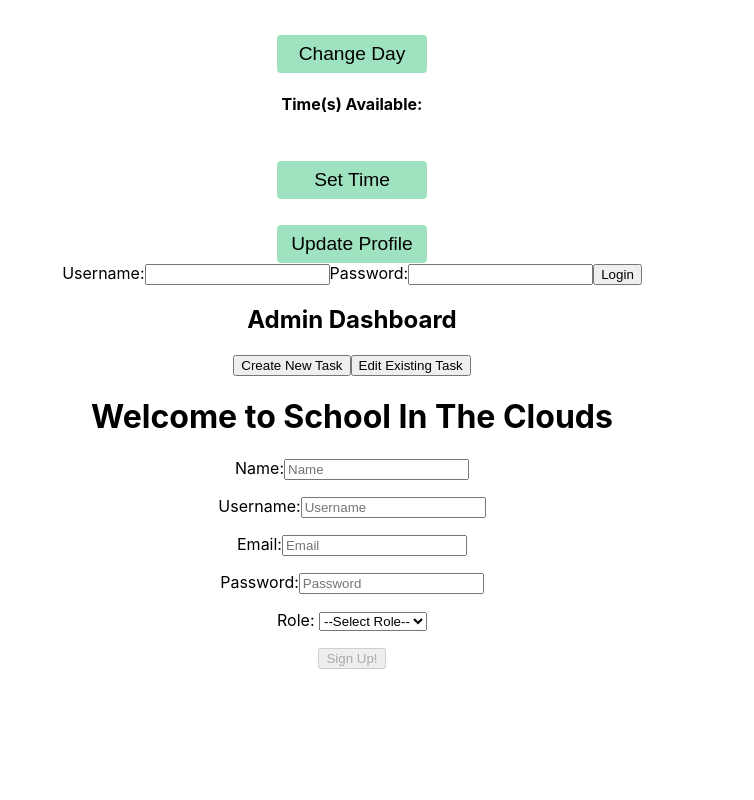
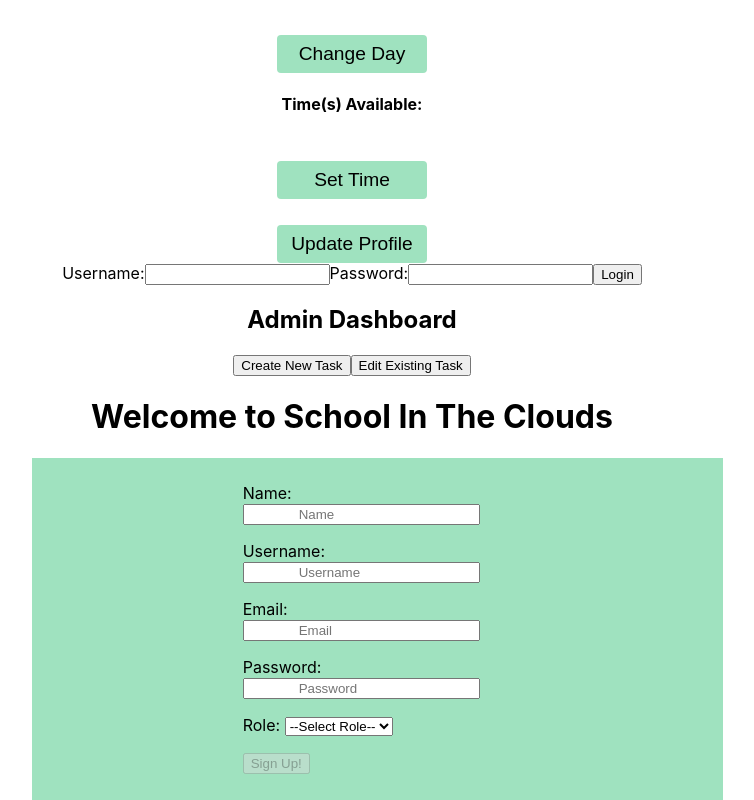
Before and after one commit to School-in-the-clouds-bw/SITC_FE, a React (Create React App) app in the folder sitc/: page /signUp in a window 1280 px wide. Shown: the part 895-1695 px from the top of the page, without its empty margins (288-1042 px from the left). Before the commit the page ends 1564 px from the top, so only its background shows below. Built offline with nearby package versions, Linux system fonts and the light colour scheme.

Commit message:
added styling

```diff
--- a/sitc/src/components/SignUp.js
+++ b/sitc/src/components/SignUp.js
@@ -1,6 +1,21 @@
 import React from "react";
 import * as yup from "yup";
 import axios from "axios";
+import styled from "styled-components";
+
+const Form = styled.form `
+  background-color: #9fe2bf;
+  width:50%;
+  padding: 2%;
+  display:flex;
+  justify-content: space-evenly;
+  margin-left: 25%;
+  text-align: left;
+`;
+
+const Input = styled.input `
+  padding-left: 20%;
+`;
 
 const SignUp = () => {
     const defaultState = {
@@ -68,12 +83,12 @@ const SignUp = () => {
 
 
     return (
-        <div>
+        <Form>
             <form onSubmit={submitHandler}>
-                <label htmlFor="name">Name:<input type="text" name="name" onChange={changeHandler} placeholder="Name"></input>{errors.length !== 0 && <p>{errors.name}</p>}</label>
-                <label htmlFor="username">Username:<input type="text" name="username" onChange={changeHandler} placeholder="Username"></input>{errors.length !== 0 && <p>{errors.name}</p>}</label>
-                <label htmlFor="email">Email:<input type="text" name="email" onChange={changeHandler} placeholder="Email"></input>{errors.length !== 0 && <p>{errors.email}</p>}</label>
-                <label htmlFor="password">Password:<input type="password" name="password" onChange={changeHandler} placeholder="Password"></input>{errors.length !== 0 && <p>{errors.password}</p>}</label>
+                <label htmlFor="name">Name: <Input type="text" name="name" onChange={changeHandler} placeholder="Name"></Input>{errors.length !== 0 && <p>{errors.name}</p>}</label>
+                <label htmlFor="username">Username: <Input type="text" name="username" onChange={changeHandler} placeholder="Username"></Input>{errors.length !== 0 && <p>{errors.name}</p>}</label>
+                <label htmlFor="email">Email: <Input type="text" name="email" onChange={changeHandler} placeholder="Email"></Input>{errors.length !== 0 && <p>{errors.email}</p>}</label>
+                <label htmlFor="password">Password: <Input type="password" name="password" onChange={changeHandler} placeholder="Password"></Input>{errors.length !== 0 && <p>{errors.password}</p>}</label>
                 <label htmlFor="role">Role: <select name="role" onChange={changeHandler}>
                     <option value="null">--Select Role--</option>
                     <option value="Student">Student</option>
@@ -83,7 +98,7 @@ const SignUp = () => {
 
                 <button name="submit" disabled={buttonDisabler}>Sign Up!</button>
             </form>
-                    </div>
+                    </Form>
     )
 }
 
--- a/sitc/src/components/StudentDash.js
+++ b/sitc/src/components/StudentDash.js
@@ -48,7 +48,7 @@ const StudentDash = () => {
 
     useEffect(()=>{axios.get("https://school-in-the-cloud-be.herokuapp.com/api/student/volunteers")
         .then(res=>{
-            const result = res.data.filter(tutor => tutor.daysAvailable.includes(query2));
+            const result = res.data.filter(tutor => tutor.daysAvailable.toLowerCase().includes(query2.toLowerCase()));
             setResults(result);
         })
         .catch (err=>{console.log(err)})
```
